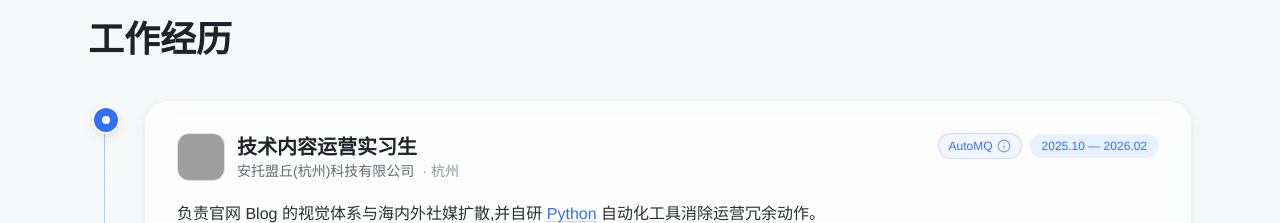
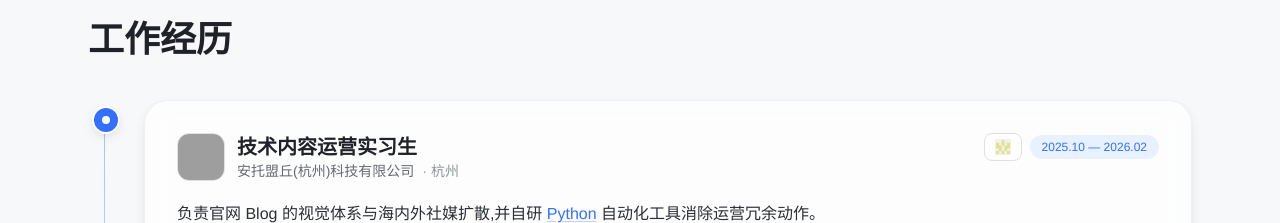
Before and after one commit to cneym1125/lingqi-CV, a React (Vite) app: page / in a window 1280 px wide. Shown: the part 980-1203 px from the top of the page. Built offline with nearby package versions, Linux system fonts and the light colour scheme; grey boxes are pictures that could not be loaded.

Commit message:
feat: 产品徽章支持 logo 模式,AutoMQ 显示官方 M 图标

```diff
--- a/src/components/ExperienceSection.tsx
+++ b/src/components/ExperienceSection.tsx
@@ -58,6 +58,7 @@ export function ExperienceSection() {
                         name={e.product.name}
                         description={e.product.description}
                         href={e.product.href}
+                        logo={e.product.logo}
                       />
                     )}
                     <div className="rounded-full bg-brand-blue-soft px-3 py-1 text-xs font-medium text-brand-blue">
--- a/src/components/InfoBadge.tsx
+++ b/src/components/InfoBadge.tsx
@@ -6,15 +6,16 @@ interface Props {
   name: string
   description: string
   href?: string
+  /** 若提供则徽章只显示 logo;否则显示文字 + ⓘ 图标 */
+  logo?: string
 }
 
 /** 紧凑徽章 + 鼠标悬停 / 点击展开的信息卡片(支持移动端) */
-export function InfoBadge({ name, description, href }: Props) {
+export function InfoBadge({ name, description, href, logo }: Props) {
   const [open, setOpen] = useState(false)
   const wrapRef = useRef<HTMLDivElement>(null)
   const closeTimer = useRef<number | null>(null)
 
-  // 点击外部关闭(移动端)
   useEffect(() => {
     if (!open) return
     const onDocClick = (e: MouseEvent) => {
@@ -50,10 +51,20 @@ export function InfoBadge({ name, description, href }: Props) {
         onClick={() => setOpen((v) => !v)}
         aria-expanded={open}
         aria-label={`${name} 介绍`}
-        className="group inline-flex items-center gap-1 rounded-full border border-brand-blue/20 bg-brand-blue/5 px-2.5 py-1 text-xs font-medium text-brand-blue transition hover:border-brand-blue/40 hover:bg-brand-blue/10"
+        className={
+          logo
+            ? 'group inline-flex h-7 items-center justify-center rounded-lg border border-ink-100 bg-white px-2.5 transition hover:border-brand-blue/40 hover:shadow-soft'
+            : 'group inline-flex items-center gap-1 rounded-full border border-brand-blue/20 bg-brand-blue/5 px-2.5 py-1 text-xs font-medium text-brand-blue transition hover:border-brand-blue/40 hover:bg-brand-blue/10'
+        }
       >
-        <span>{name}</span>
-        <Info className="h-3.5 w-3.5 opacity-70 transition group-hover:opacity-100" />
+        {logo ? (
+          <img src={logo} alt={name} className="h-4 w-auto select-none" />
+        ) : (
+          <>
+            <span>{name}</span>
+            <Info className="h-3.5 w-3.5 opacity-70 transition group-hover:opacity-100" />
+          </>
+        )}
       </button>
 
       <AnimatePresence>
@@ -68,7 +79,6 @@ export function InfoBadge({ name, description, href }: Props) {
             role="tooltip"
             className="absolute left-1/2 top-full z-30 mt-2 w-72 -translate-x-1/2 rounded-2xl border border-ink-100 bg-white p-4 text-left shadow-soft-lg"
           >
-            {/* 小三角 */}
             <div className="absolute -top-1.5 left-1/2 h-3 w-3 -translate-x-1/2 rotate-45 border-l border-t border-ink-100 bg-white" />
             <div className="relative">
               <div className="mb-1.5 flex items-center justify-between gap-2">
--- a/src/data/resume.ts
+++ b/src/data/resume.ts
@@ -55,6 +55,7 @@ export interface ExperienceItem {
     name: string
     description: string
     href?: string
+    logo?: string
   }
   summary: RichParagraph
   bullets: RichParagraph[]
@@ -152,6 +153,7 @@ export const experiences: ExperienceItem[] = [
       description:
         'AutoMQ 是一款基于云原生架构、对 Apache Kafka 协议 100% 兼容的下一代消息与流处理平台。通过将存储层卸载到对象存储(S3 等),实现真正的存算分离与秒级弹性,大幅降低 Kafka 集群的运维与资源成本,适用于大规模实时数据流场景。',
       href: 'https://www.automq.com/',
+      logo: '/logos/automq.png',
     },
     summary: [
       { type: 'text', content: '负责官网 Blog 的视觉体系与海内外社媒扩散,并自研 ' },
```
Also changed, not shown: public/logos/automq.png (added), public/logos/automq.svg (added).
